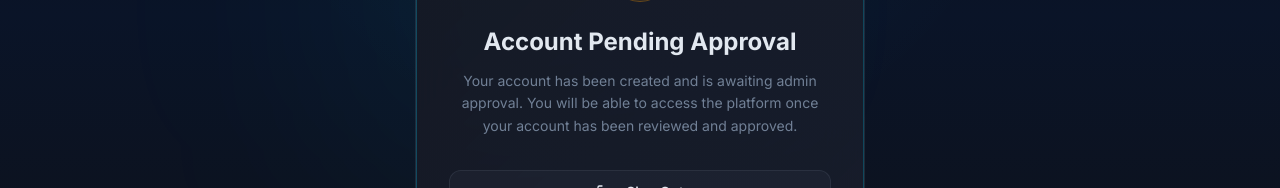
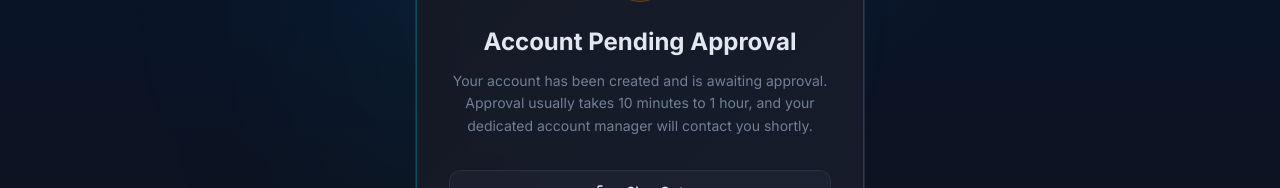
Before and after one commit to david2001samper/terrainvest, a Next.js app: page /auth/pending-approval in a window 1280 px wide. Shown: the part 386-574 px from the top of the page. Built offline with nearby package versions, Linux system fonts and the light colour scheme.

Commit message:
Describe your changes

```diff
--- a/src/app/auth/pending-approval/page.tsx
+++ b/src/app/auth/pending-approval/page.tsx
@@ -37,8 +37,8 @@ export default function PendingApprovalPage() {
 
           <h1 className="text-2xl font-bold mb-3">Account Pending Approval</h1>
           <p className="text-muted-foreground leading-relaxed mb-8 max-w-sm mx-auto">
-            Your account has been created and is awaiting admin approval.
-            You will be able to access the platform once your account has been reviewed and approved.
+            Your account has been created and is awaiting approval. Approval usually takes
+            10 minutes to 1 hour, and your dedicated account manager will contact you shortly.
           </p>
 
           <Button
```
